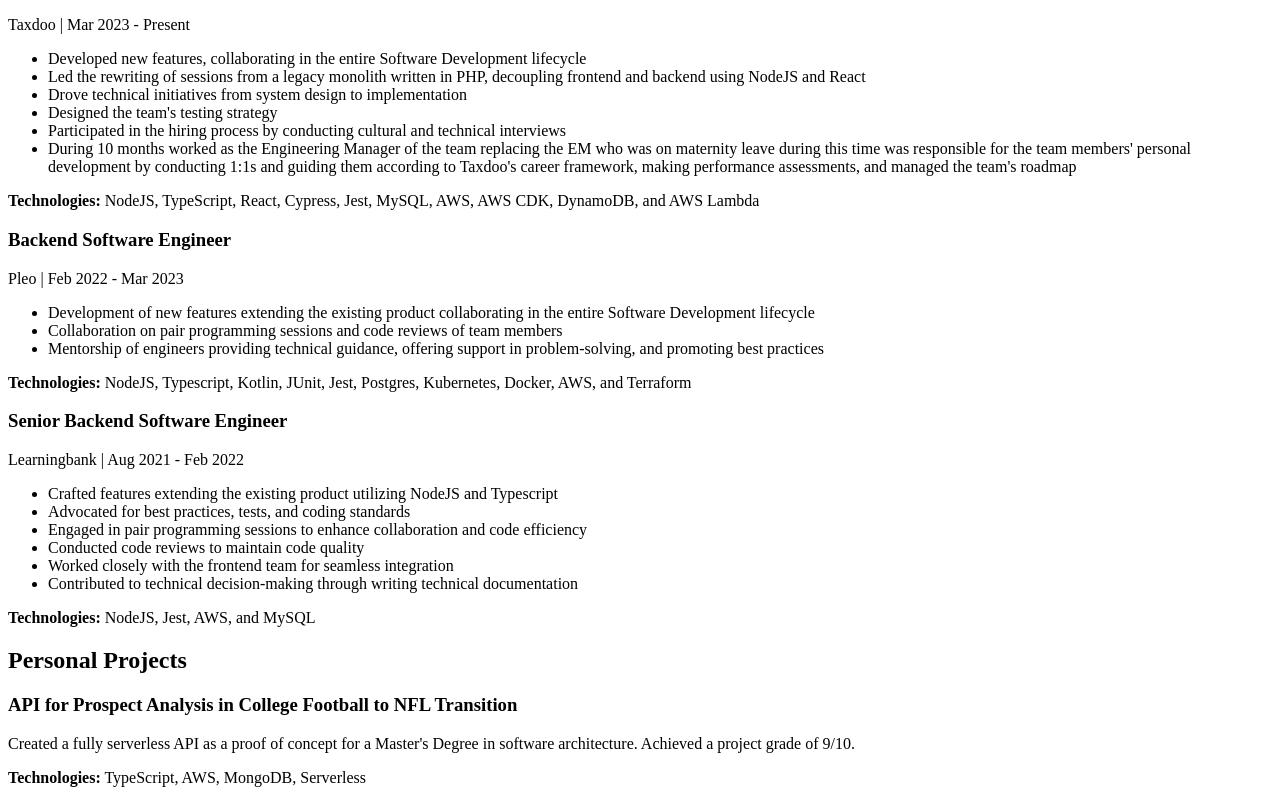
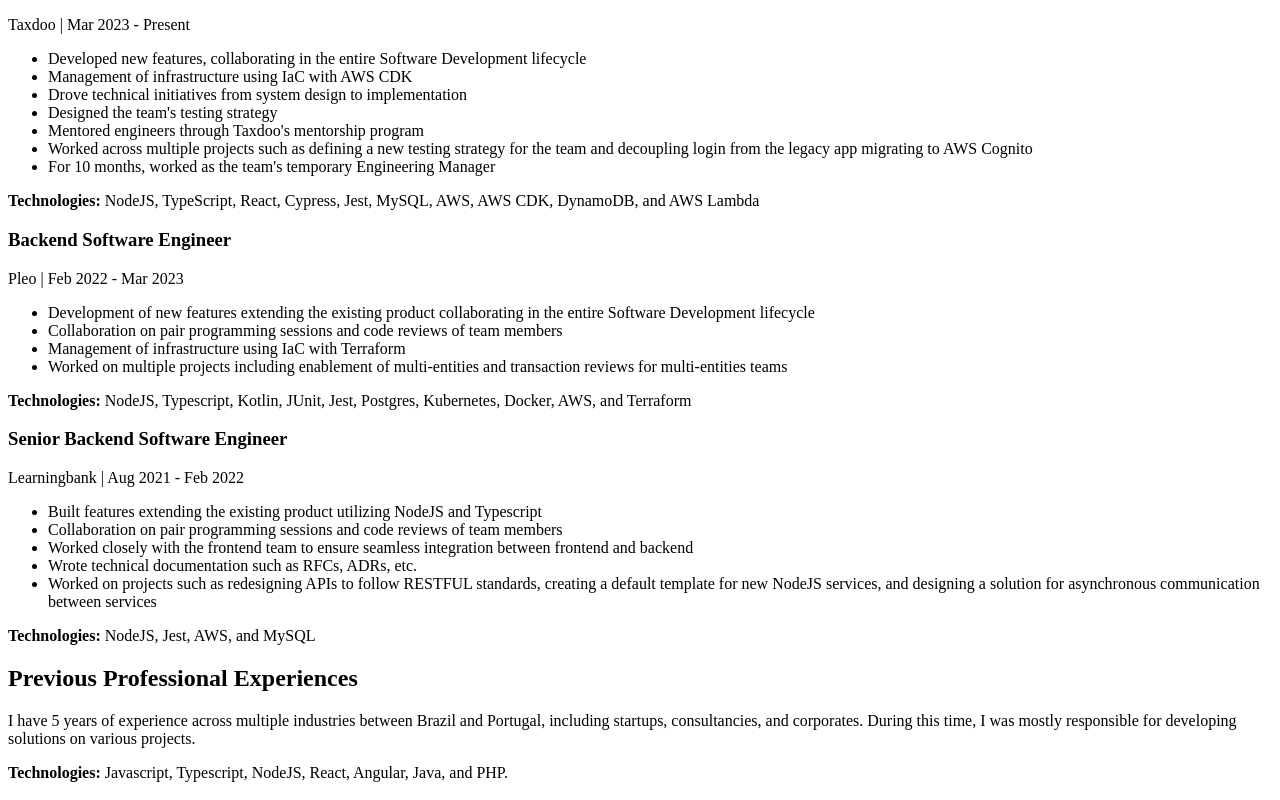
Before and after one commit to brognilucas/personal-website, a Next.js app: page / in a window 1280 px wide. Shown: the part 420-1220 px from the top of the page. Built offline with nearby package versions, Linux system fonts and the light colour scheme.

Commit message:
Update professional experiences

```diff
--- a/pages/index.tsx
+++ b/pages/index.tsx
@@ -34,11 +34,12 @@
           <p className="text-gray-600">Taxdoo | Mar 2023 - Present</p>
           <ul className="list-disc list-inside text-gray-700 mt-2">
             <li>Developed new features, collaborating in the entire Software Development lifecycle</li>
-            <li>Led the rewriting of sessions from a legacy monolith written in PHP, decoupling frontend and backend using NodeJS and React</li>
+            <li>Management of infrastructure using IaC with AWS CDK</li>
             <li>Drove technical initiatives from system design to implementation</li>
             <li>Designed the team's testing strategy</li>
-            <li>Participated in the hiring process by conducting cultural and technical interviews</li>
-            <li>During 10 months worked as the Engineering Manager of the team replacing the EM who was on maternity leave during this time was responsible for the team members' personal development by conducting 1:1s and guiding them according to Taxdoo's career framework, making performance assessments, and managed the team's roadmap</li>
+            <li>Mentored engineers through Taxdoo's mentorship program</li>
+            <li>Worked across multiple projects such as defining a new testing strategy for the team and decoupling login from the legacy app migrating to AWS Cognito</li>
+            <li>For 10 months, worked as the team's temporary Engineering Manager</li>
           </ul>
           <p className="text-gray-600 mt-2"><strong>Technologies:</strong> NodeJS, TypeScript, React, Cypress, Jest, MySQL, AWS, AWS CDK, DynamoDB, and AWS Lambda</p>
         </div>
@@ -48,7 +49,8 @@
           <ul className="list-disc list-inside text-gray-700 mt-2">
             <li>Development of new features extending the existing product collaborating in the entire Software Development lifecycle</li>
             <li>Collaboration on pair programming sessions and code reviews of team members</li>
-            <li>Mentorship of engineers providing technical guidance, offering support in problem-solving, and promoting best practices</li>
+            <li>Management of infrastructure using IaC with Terraform</li>
+            <li>Worked on multiple projects including enablement of multi-entities and transaction reviews for multi-entities teams</li>
           </ul>
           <p className="text-gray-600 mt-2"><strong>Technologies:</strong> NodeJS, Typescript, Kotlin, JUnit, Jest, Postgres, Kubernetes, Docker, AWS, and Terraform</p>
         </div>
@@ -56,16 +58,24 @@
           <h3 className="text-xl font-semibold text-gray-800">Senior Backend Software Engineer</h3>
           <p className="text-gray-600">Learningbank | Aug 2021 - Feb 2022</p>
           <ul className="list-disc list-inside text-gray-700 mt-2">
-            <li>Crafted features extending the existing product utilizing NodeJS and Typescript</li>
-            <li>Advocated for best practices, tests, and coding standards</li>
-            <li>Engaged in pair programming sessions to enhance collaboration and code efficiency</li>
-            <li>Conducted code reviews to maintain code quality</li>
-            <li>Worked closely with the frontend team for seamless integration</li>
-            <li>Contributed to technical decision-making through writing technical documentation</li>
+            <li>Built features extending the existing product utilizing NodeJS and Typescript</li>
+            <li>Collaboration on pair programming sessions and code reviews of team members</li>
+            <li>Worked closely with the frontend team to ensure seamless integration between frontend and backend</li>
+            <li>Wrote technical documentation such as RFCs, ADRs, etc.</li>
+            <li>Worked on projects such as redesigning APIs to follow RESTFUL standards, creating a default template for new NodeJS services, and designing a solution for asynchronous communication between services</li>
           </ul>
           <p className="text-gray-600 mt-2"><strong>Technologies:</strong> NodeJS, Jest, AWS, and MySQL</p>
         </div>
       </section>
+
+      <section className="mb-8">
+        <h2 className="text-2xl font-semibold text-gray-800 mb-4">Previous Professional Experiences</h2>
+        <p className="text-gray-700">
+          I have 5 years of experience across multiple industries between Brazil and Portugal, including startups, consultancies, and corporates. During this time, I was mostly responsible for developing solutions on various projects.
+        </p>
+        <p className="text-gray-600 mt-2"><strong>Technologies:</strong> Javascript, Typescript, NodeJS, React, Angular, Java, and PHP.</p>
+      </section>
+
 
       <section className="mb-8">
         <h2 className="text-2xl font-semibold text-gray-800 mb-4">Personal Projects</h2>
```
